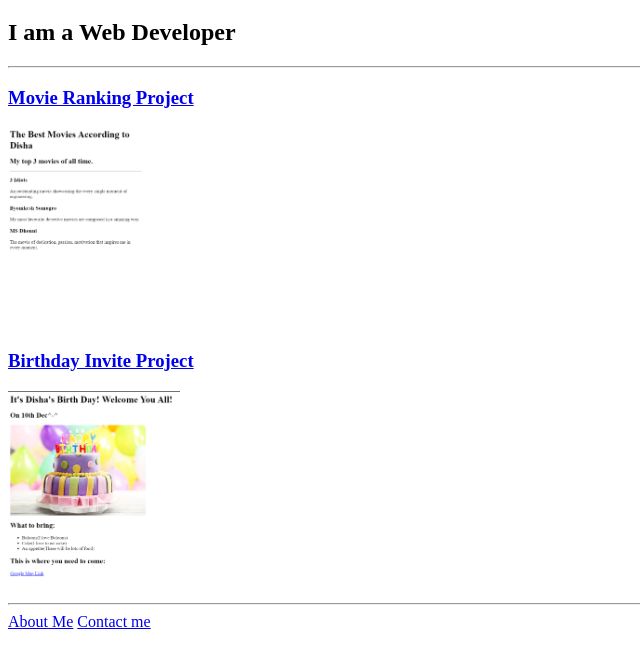
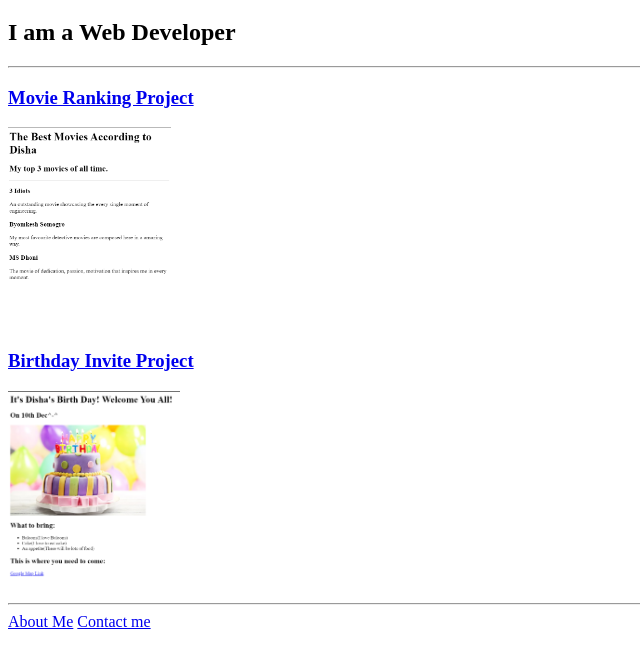
Before and after one commit to Disha-1012/html-portfolio, a plain HTML site: page index.html in a window 1280 px wide. Shown: the part 61-726 px from the top of the page, without its empty margins (0-640 px from the left). Drawn offline with Linux system fonts and the light colour scheme.

Commit message:
Add files via upload

```diff
--- a/index.html
+++ b/index.html
@@ -11,7 +11,7 @@
     <h2>I am a Web Developer </h2>
     <hr/>
     <h3><a href="./public/Movie Ranking index.html">Movie Ranking Project</a></h3>
-    <img src="./assets/images/Movie_Ranking.png" height="200" alt="Movie Ranking Project"/>
+    <img src="./assets/images/Movie Ranking.png" height="200" alt="Movie Ranking Project"/>
     <h3><a href="./public/Birthday.html">Birthday Invite Project</a></h3>
     <img src="./assets/images/Birthday.png" height="200" alt="Birthday Invite Project"/>
     <hr/>
```
Also changed, not shown: assets/images/Movie Ranking.png (added).
